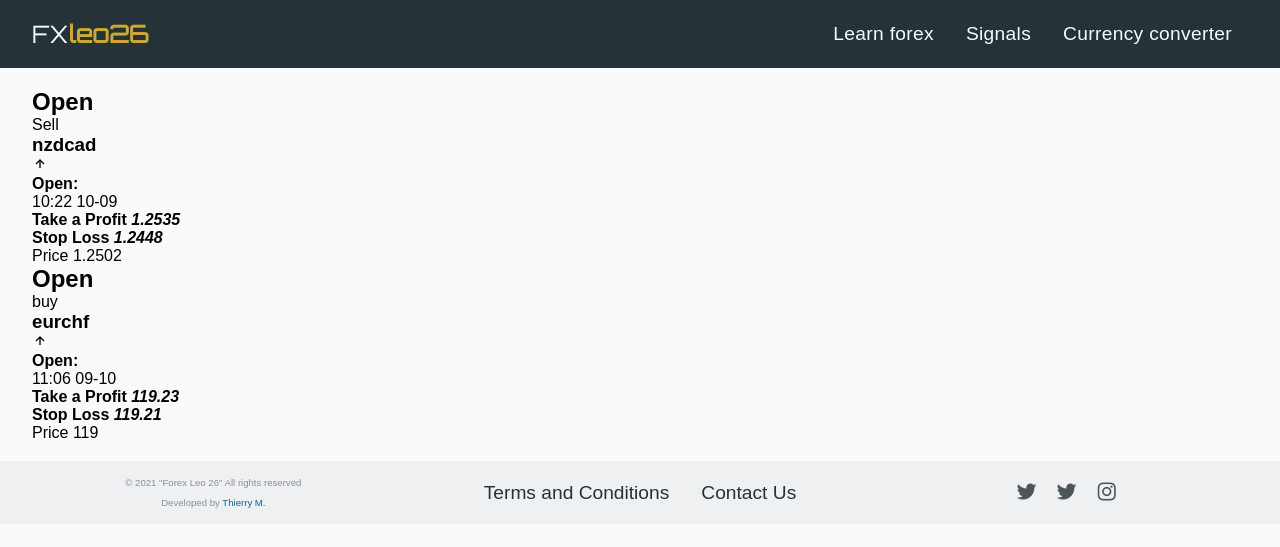
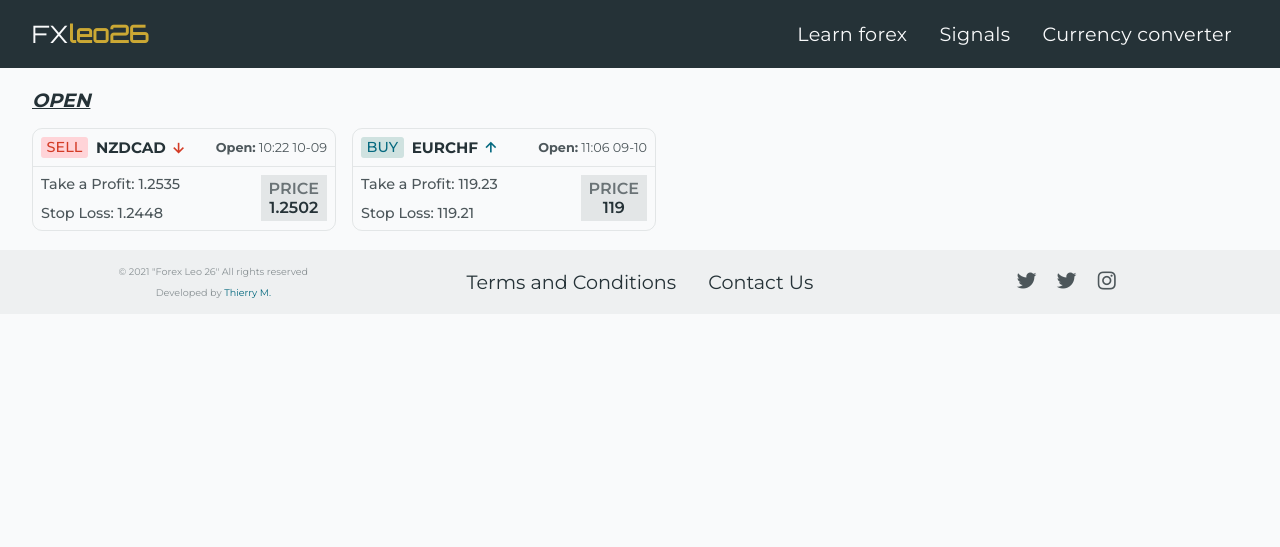
Before and after one commit to r-e-d-ant/forex-leo-26, a Flask app: page /signals in a window 1280 px wide. Shown: the top 547 px of the page. Run offline with Flask 2, Linux system fonts and the light colour scheme; data comes from the database, SQL or seed files in the repository; both versions use the stored data as it was after the commit.

Commit message:
signals page designed

```diff
--- a/forex_26_app/static/home.css
+++ b/forex_26_app/static/home.css
@@ -28,7 +28,6 @@
 
 .overview-image {
 	width: 300px;
-	height: auto;
 	border-top-left-radius: 5px;
 	border-top-right-radius: 5px;
 	margin-bottom: 1.3rem;
--- a/forex_26_app/static/main.js
+++ b/forex_26_app/static/main.js
@@ -1,3 +1,6 @@
+
+/* --------============== Navigation Bar ===========------- */
+/* --- Applicable to the layout.html file ---- */
 
 // --- ===== SHOW / HIDE NAVBAR ===== ---
 
@@ -23,11 +26,43 @@ bxX.addEventListener('click', () => {
   }
 })
 
+/* --------============== Signals ===========------- */
+/* --- Applicable to the signals.html file ---- */
 
+signalActions = document.querySelectorAll('.call-to-buy-txt');
+signalArrows = document.querySelectorAll('.arrow-sell-buy');
 
+/*
+check if signal action is sell or buy then change
+the background color and color
+*/
+signalActions.forEach(signalAction => {
+  if((signalAction.textContent).toLowerCase() === 'sell'){
+    signalAction.style.backgroundColor = "#ffd4d8"
+    signalAction.style.color = "#d33b25"
+  }else if ((signalAction.textContent).toLowerCase() === 'buy'){
+    signalAction.style.backgroundColor = "#cfe2e0"
+    signalAction.style.color = "#05697f"
+  }
+});
 
+/*
+check if signal action is sell or buy then change
+the arrow directions
+*/
 
+signalArrows.forEach(signalArrow => {
+  var signalParent = signalArrow.parentNode // Get signal arrow parent node
+  var signalActionName = signalParent.previousElementSibling.textContent // then it's siblings to find inside if it's sell or buy
 
+  if((signalActionName).toLowerCase() === 'sell'){
+    signalArrow.classList.remove('bx-up-arrow-alt')
+    signalArrow.classList.add('bx-down-arrow-alt')
+  }else if ((signalActionName).toLowerCase() === 'buy'){
+    signalArrow.classList.remove('bx-down-arrow-alt')
+    signalArrow.classList.add('bx-up-arrow-alt')
+  }
+});
 
 
 
--- /dev/null
+++ b/forex_26_app/static/signals.css
@@ -0,0 +1,122 @@
+
+
+/* -- BASE -- */
+.signal-pad {
+    padding: .5rem .5rem;
+}
+
+/* ------------------ */
+.signal-action {
+    color: var(--primary-clr);
+    text-transform: uppercase;
+    font-size: 1.2rem;
+    font-style: italic;
+    margin-bottom: 1rem;
+    text-decoration: underline;
+}
+
+.signals-cards-container {
+    display: flex;
+    flex-wrap: wrap;
+    gap: 1rem;
+}
+.signal-card {
+    border: 1px solid var(--gray-border-clr);
+    border-radius: 10px;
+    width: 304px;
+}
+
+/* -- - -  - upper side -  - - -- */
+.upper-side {
+    display: flex;
+    align-items: center;
+    justify-content: space-between;
+    border-bottom: 1px solid var(--gray-border-clr);
+}
+.signal-information-container {
+    display: flex;
+    align-items: center;
+}
+.call-to-buy-txt {
+    color: var(--link-clr);
+    text-transform: uppercase;
+    font-weight: 500;
+    font-size: .9rem;
+    background-color: var(--link-clr-alt);
+    padding: .1rem .35rem;
+    border-radius: 3px;
+}
+/* --- --- --- */
+.currency-name-container {
+    display: flex;
+}
+.currency-name {
+    text-transform: uppercase;
+    font-size: .95rem;
+    color: var(--primary-clr);
+    margin-left: .5rem;
+    margin-right: .2rem;
+}
+.arrow-sell-buy {
+    font-size: 1.2rem;
+}
+.bx-up-arrow-alt {
+    color: var(--link-clr);
+}
+.bx-down-arrow-alt {
+    color: var(--red-clr);
+}
+.time-container {
+    display: flex;
+}
+.time-open-txt, .time-n-date-txt {
+    font-size: .8rem;
+    color: var(--primary-clr-alt);
+}
+.time-n-date-txt {
+    margin-left: .2rem;
+}
+
+/* -- - -  - down side -  - - -- */
+.down-side {
+    display: flex;
+    align-items: center;
+    justify-content: space-between;
+}
+
+/* -- left side -- */
+.left-side {
+    display: flex;
+    flex-direction: column;
+}
+.profit-loss-txt {
+    color: var(--primary-clr-alt);
+    font-size: .9rem;
+    font-weight: 500;
+    margin-bottom: .7rem;
+}
+.profit-loss-txt:last-child {
+    margin-bottom: 0;
+}
+.profit-loss-txt em {
+    font-style: normal;
+}
+
+/* -- right side -- */
+.right-side {
+    display: flex;
+    flex-direction: column;
+    align-items: center;
+    background-color: var(--gray-border-clr);
+    padding: .25rem .5rem;
+}
+.price-txt {
+    text-transform: uppercase;
+    font-weight: 600;
+    opacity: .8;
+    color: var(--primary-clr-alt);
+}
+.price-number {
+    color: var(--primary-clr);
+    font-weight: 600;
+}
--- a/forex_26_app/static/style.css
+++ b/forex_26_app/static/style.css
@@ -1,5 +1,7 @@
-/* FONT FAMILY*/
+
+/* FONT FAMILY */
 @import url('https://fonts.googleapis.com/css2?family=Orbitron&display=swap'); /* Orbit */
+@import url('https://fonts.googleapis.com/css2?family=Montserrat:wght@100;200;300;400;500;600;700;800;900&display=swap'); /* Mont serrat */
 
 *,
 *::before,
@@ -12,13 +14,17 @@
 
 /* ==================== ROOT ================ */
 :root {
-    --primary-clr: #253237;
-    --primary-clr-alt: #4C565A;
-    --second-clr: #CBA934;
-    --gray-clr: #EEF0F1;
-    --text-mute: #899194;
-    --white-clr: #F9FAFB;
-    --link-clr: #056A80;
+    --primary-clr: hsl(197, 20%, 18%);
+    --primary-clr-alt: hsl(197, 8%, 33%);
+    --second-clr: hsl(46, 59%, 50%);
+    --gray-clr: hsl(200, 10%, 94%);
+    --gray-border-clr: #2532371a;
+    --text-mute: hsl(196, 5%, 56%);
+    --white-clr: hsl(210, 20%, 98%);
+    --link-clr: #05697f;
+    --link-clr-alt: #cfe2e0;
+    --red-clr: #d33b25;
+    --red-clr-alt: #ffd4d8;
 }
 
 /* ==================== BASE ================ */
@@ -26,7 +32,7 @@
 body {
     position: relative;
     background-color: var(--white-clr);
-    font-family: sans-serif;
+    font-family: 'Montserrat', sans-serif;
 }
 
 a {
--- a/forex_26_app/templates/layout.html
+++ b/forex_26_app/templates/layout.html
@@ -1,5 +1,4 @@
 
-<!-- ============== IS THERE =================== -->
 
 <!DOCTYPE html>
 <html lang="en">
@@ -23,6 +22,7 @@
     <link rel="shortcut icon" href="{{ url_for('static', filename='icons/favicon.ico')}}">
     <link href="{{ url_for('static', filename='home.css') }}" rel="stylesheet">
     <link href="{{ url_for('static', filename='post.css') }}" rel="stylesheet">
+    <link href="{{ url_for('static', filename='signals.css') }}" rel="stylesheet">
     <link href="{{ url_for('static', filename='style.css') }}" rel="stylesheet">
     <!-- HEAD SCRIPT -->
     {% if title %}
--- a/forex_26_app/templates/signals.html
+++ b/forex_26_app/templates/signals.html
@@ -1,20 +1,21 @@
-<!-- ============== IS THERE =================== -->
 
 {% extends "layout.html" %}
 
 
 {% block content %}
-{% for post in posts_signals %}
 <main class="signals-main">
-    <h2>Open</h2>
+    <h2 class="signal-action">Open</h2>
 
     <div class="signals-cards-container">
+        {% for post in posts_signals %}
         <div class="signal-card">
-            <div class="upper-side">
-                <span class="call-to-buy-txt">{{ post.signal_action }}</span>
-                <div class="currency-name-container">
-                    <h3 class="currency-name">{{ post.currencies }}</h3>
-                    <i class='bx bx-up-arrow-alt'></i>
+            <div class="upper-side signal-pad">
+                <div class="signal-information-container">
+                    <span class="call-to-buy-txt">{{ post.signal_action }}</span>
+                    <div class="currency-name-container">
+                        <h3 class="currency-name">{{ post.currencies }}</h3>
+                        <i class='bx bx-up-arrow-alt arrow-sell-buy'></i>
+                    </div>
                 </div>
 
                 <div class="time-container">
@@ -26,10 +27,10 @@
             </div>
 
 
-            <div class="down-side">
+            <div class="down-side signal-pad">
                 <div class="left-side">
-                    <h4 class="profit-loss-txt">Take a Profit <em>{{ post.profit }}</em></h4>
-                    <h4 class="profit-loss-txt">Stop Loss <em>{{ post.loss }}</em></h4>
+                    <h4 class="profit-loss-txt">Take a Profit: <em>{{ post.profit }}</em></h4>
+                    <h4 class="profit-loss-txt">Stop Loss: <em>{{ post.loss }}</em></h4>
                 </div>
                 <div class="right-side">
                     <span class="price-txt">Price</span>
@@ -43,7 +44,7 @@
                 </div>
             {% endif %}
         </div>
+        {% endfor %}
     </div>
 </main>
-{% endfor %}
 {% endblock %}
```
Also changed, not shown: forex_26_app/db_forex_news.db, forex_26_app/static/photos/Screen Shot 2021-10-07 at 5.40.18 PM.png (added), forex_26_app/static/photos/phone.png (added).
